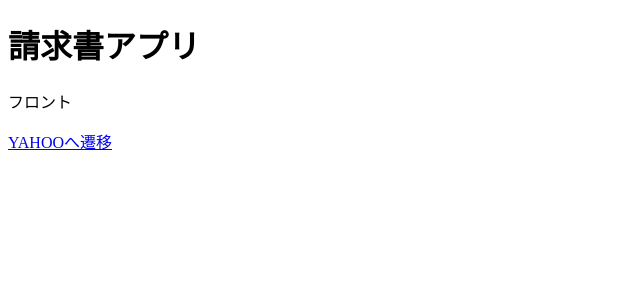
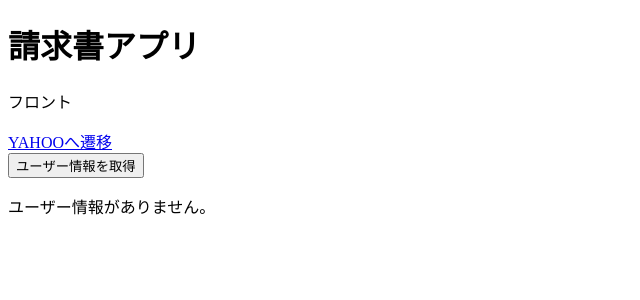
Before and after one commit to Invoice-ti-mukaihatu/invoice_front, a React app: page / in a window 1280 px wide. Shown: the top 300 px of the page, without its empty margins (0-640 px from the left). Built offline with nearby package versions, Linux system fonts and the light colour scheme; the HTML template or start-up script is replaced by a standard one.

Commit message:
React+Webpackを使用した環境構築,バックエンドとのreq,res受け渡しOK

```diff
--- a/src/App.tsx
+++ b/src/App.tsx
@@ -1,11 +1,38 @@
-import * as React from "react";
+import React, { useState } from "react";
 
 export const App = () => {
+    const [users, setUsers] = useState<User[]>([]);
+
+    // User型のインターフェースを定義する
+    interface User {
+        id: number;
+        mail: string;
+    }
+
+    const handleButtonClick = () => {
+        fetch("http://localhost:3000/api/users") // バックエンドのポート番号を指定
+        .then(response => response.json())
+            .then(data => setUsers(data))
+            .catch(error => console.error(error));
+    };
+
     return (
         <div>
             <h1>請求書アプリ</h1>
             <p>フロント</p>
-            <a href="https://www.yahoo.co.jp/">YAHOOへ遷移</a>
+            <a href="https://www.yahoo.co.jp/">YAHOOへ遷移</a><br />
+
+            <button onClick={handleButtonClick}>ユーザー情報を取得</button>
+
+            {users.length > 0 ? (
+                <ul>
+                    {users.map(user => (
+                        <li key={user.id}>{user.mail}</li>
+                    ))}
+                </ul>
+            ) : (
+                <p>ユーザー情報がありません。</p>
+            )}
         </div>
     );
 };
```
